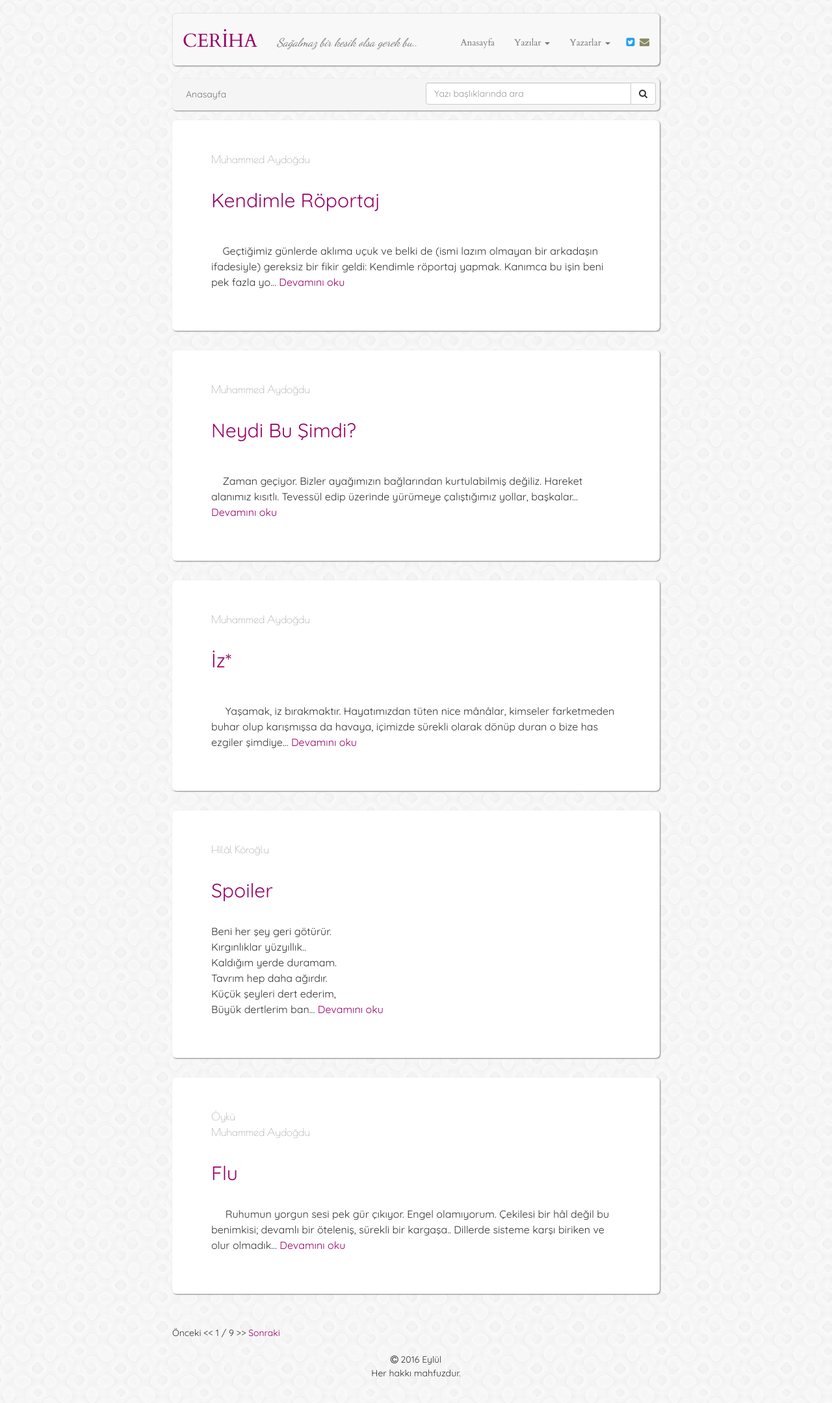
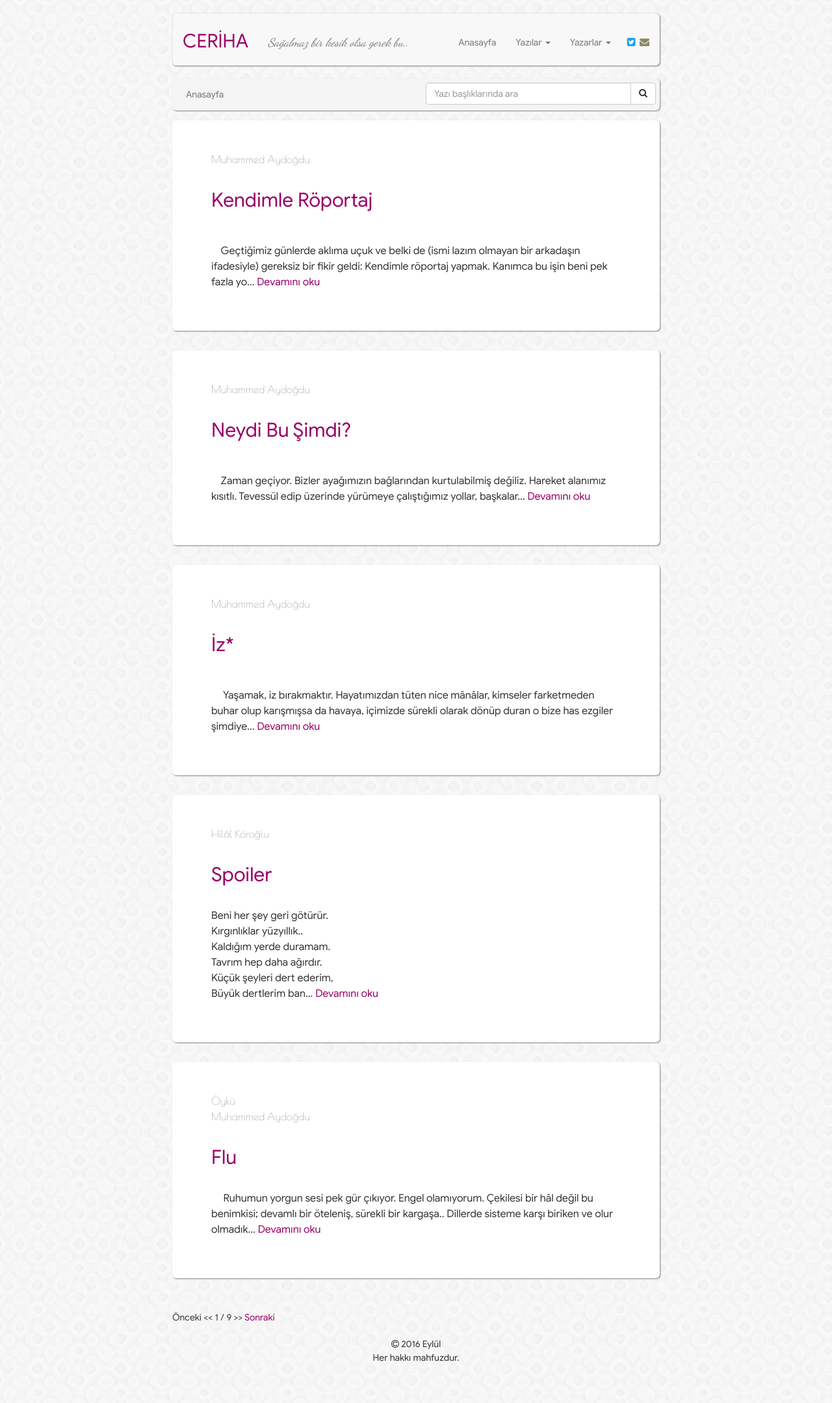
Before and after one commit to muhammedaydogdu/muhammedaydogdu.github.io, a Jekyll site: the page built from index.html, in a window 1280 px wide. Shown: the whole page at 65% size. Built offline with Jekyll 4.4.1, drawn with Linux system fonts in a browser that asks for light colours; some web fonts are replaced; the list of posts is cut into pages by our own code; after the commit the page ends 2135 px from its top, so only the background shows below that.

Commit message:
Update style.css

```diff
--- a/css/style.css
+++ b/css/style.css
@@ -10,10 +10,14 @@
 
   font-family: B Arabic;
   src: url('../fonts/BArabics.ttf');
+
+  font-family: Google Sans;
+  src: url('../fonts/GoogleSans-Regular.ttf');
+
 }
 
 body {
-  font-family: 'Quicksand', "Times New Roman", serif;
+  font-family: 'Google Sans', "Times New Roman", serif;
   line-height: 1.5;
   background: url("../images/confectionary.png");
 }
@@ -37,7 +41,7 @@ h2 {
 
 .container .navbar {
   margin-top: 20px;
-  font-family: "Cardo", "Times New Roman", serif;
+  font-family: "Google Sans", "Times New Roman", serif;
   padding: 15px 0 5px 0;
   box-shadow: 1px 1px 2px grey;
   border-radius: 6px;
```
